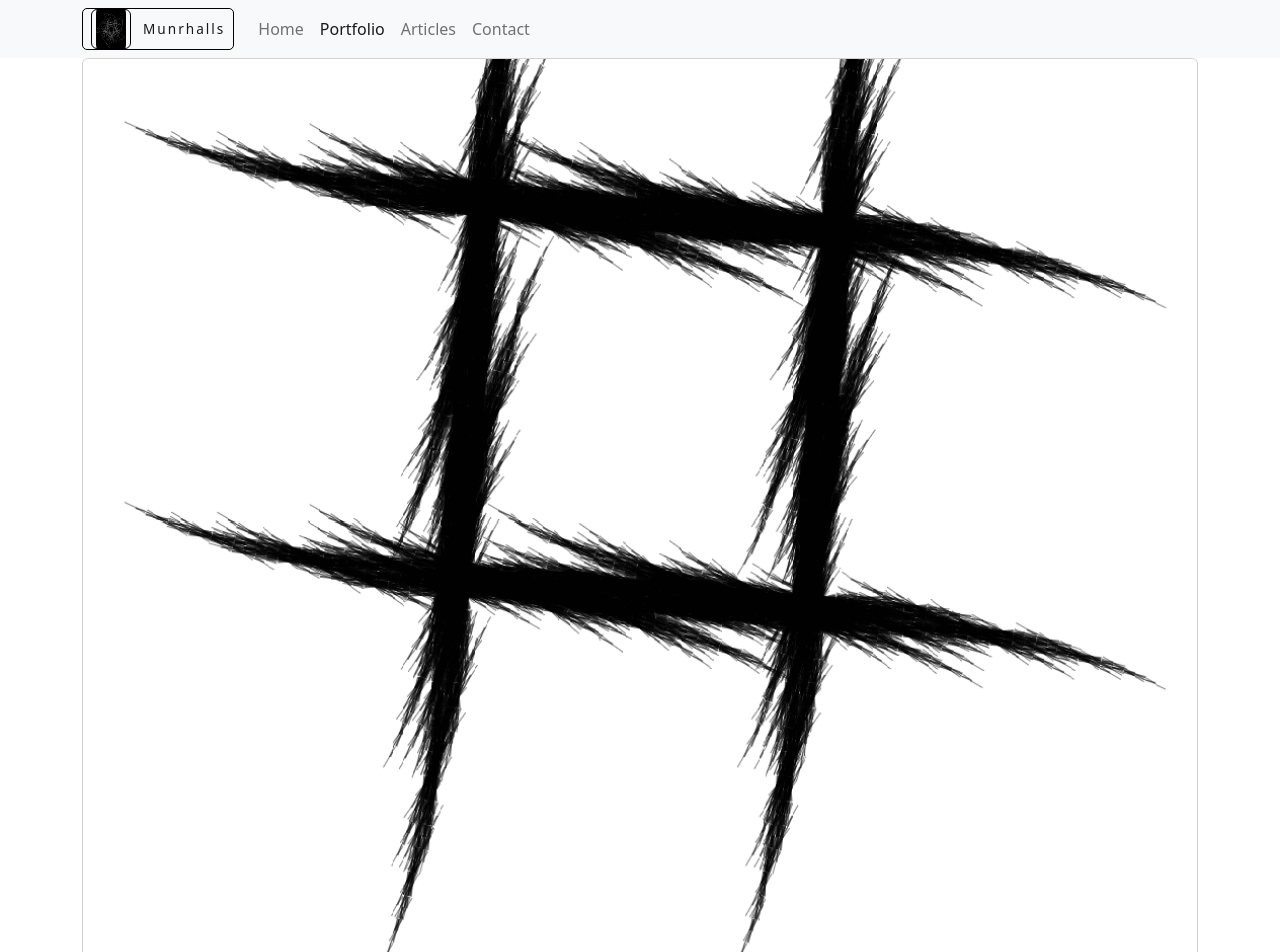
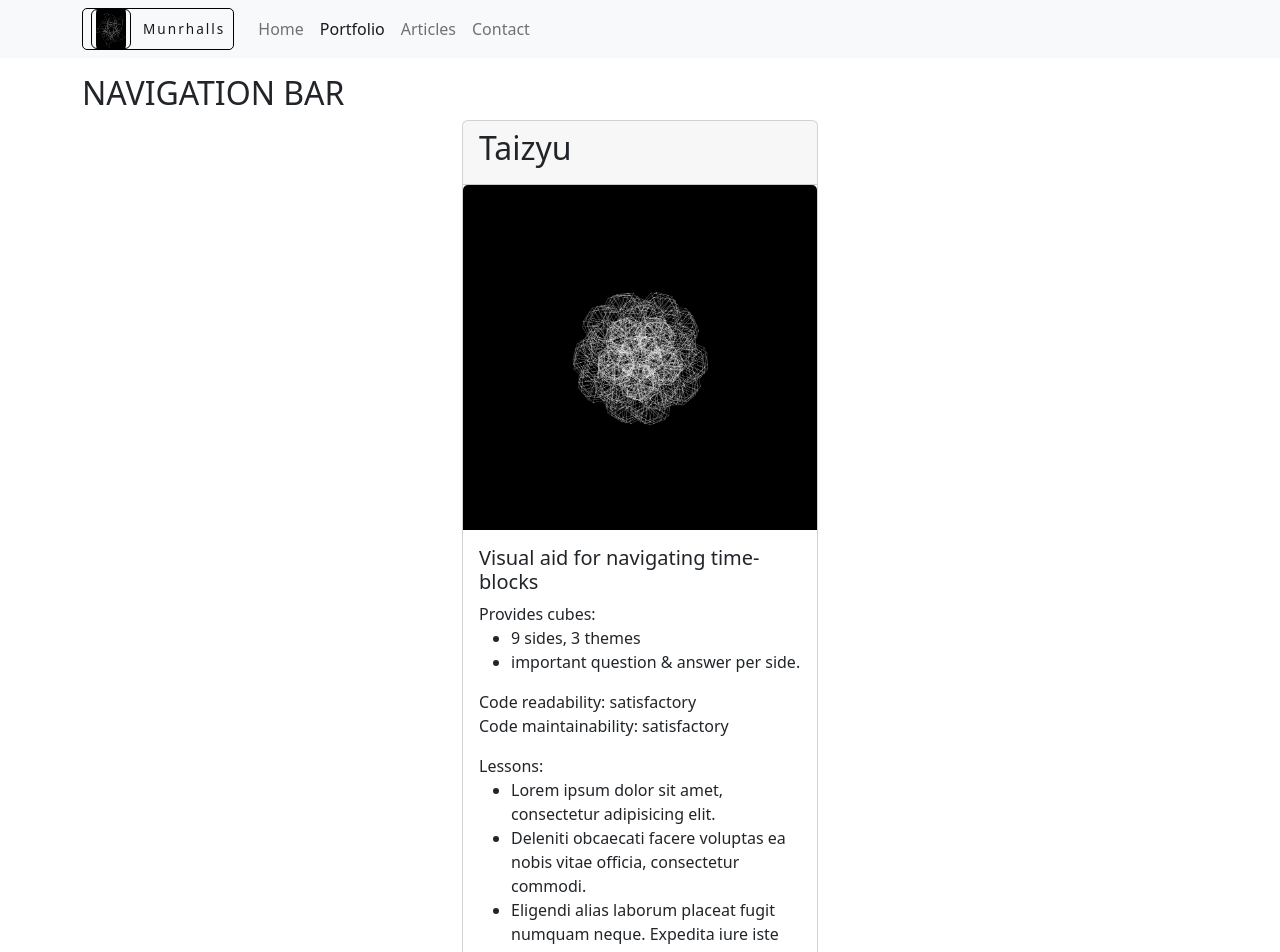
Before and after one commit to munrhalls/portfolio, a React (Vite) app: page /portfolio in a window 1280 px wide. Shown: the top 952 px of the page. Built offline with nearby package versions, Linux system fonts and the light colour scheme.

Commit message:
text homepage

```diff
--- a/src/MainReusables.tsx
+++ b/src/MainReusables.tsx
@@ -1,6 +1,6 @@
 import "./MainReusables.css";
 import { ReactNode } from "react";
-import { Image } from "react-bootstrap";
+import { Card, Image } from "react-bootstrap";
 import Accordion from "react-bootstrap/Accordion";
 import dojoImg from "./assets/dojoImg1.png";
 
@@ -15,6 +15,11 @@ interface Props {
 
 interface TextProps {
   text: string;
+}
+
+interface ImageProps {
+  src: string;
+  alt: string;
 }
 
 export function H1Image({ src, alt }: H1ImageProps) {
@@ -52,3 +57,7 @@ export function CustomParagraphsGroup({ children }: Props) {
     </div>
   );
 }
+
+export function CustomCardImage({ src, alt }: ImageProps) {
+  return <Card.Img src={src} alt={alt} />;
+}
--- a/src/routes/Portfolio.tsx
+++ b/src/routes/Portfolio.tsx
@@ -1,28 +1,55 @@
 import Card from "react-bootstrap/Card";
 import { Container, Row, Col, Button } from "react-bootstrap";
+import { CustomCardImage } from "../MainReusables";
 import Tab from "react-bootstrap/Tab";
 import Tabs from "react-bootstrap/Tabs";
 import Sonnet from "../../components/Sonnet";
-import dojoImg from "./../assets/dojoImg1.png";
+import dojoImg from "./../assets/f7.png";
 
 function Portfolio() {
   return (
     <>
-      <Container>
-        <Row>
-          <Col></Col>
-        </Row>
+      <Container className="mt-3 mb-3">
         <Row>
           <Col>
+            <h2>NAVIGATION BAR</h2>
+          </Col>
+        </Row>
+        <Row className="justify-content-center">
+          <Col xs={10} sm={6} md={6} lg={4}>
             <Card>
+              <Card.Header>
+                <h2>Taizyu</h2>
+              </Card.Header>
               <Card.Img variant="top" src={dojoImg} />
               <Card.Body>
-                <Card.Title>Taizyu - timecubes</Card.Title>
+                <Card.Title>Visual aid for navigating time-blocks</Card.Title>
                 <Card.Text>
-                  // important points // short desc what it does for what //
-                  what about it achieves that and how // code //// readability
-                  //// maintanability Provides 9 sides of getting thing X done
-                  fast:
+                  Provides cubes:
+                  <ul>
+                    <li>9 sides, 3 themes</li>
+                    <li>important question & answer per side.</li>
+                  </ul>
+                </Card.Text>
+                <Card.Text>
+                  <div> Code readability: satisfactory</div>
+                  <div>Code maintainability: satisfactory</div>
+                </Card.Text>
+                <Card.Text>
+                  Lessons:
+                  <ul>
+                    <li>
+                      Lorem ipsum dolor sit amet, consectetur adipisicing elit.
+                    </li>
+                    <li>
+                      Deleniti obcaecati facere voluptas ea nobis vitae officia,
+                      consectetur commodi.
+                    </li>
+                    <li>
+                      Eligendi alias laborum placeat fugit numquam neque.
+                      Expedita iure iste voluptate illum.
+                    </li>
+                  </ul>
                 </Card.Text>
                 <Button variant="primary">View live version</Button>
               </Card.Body>
```
